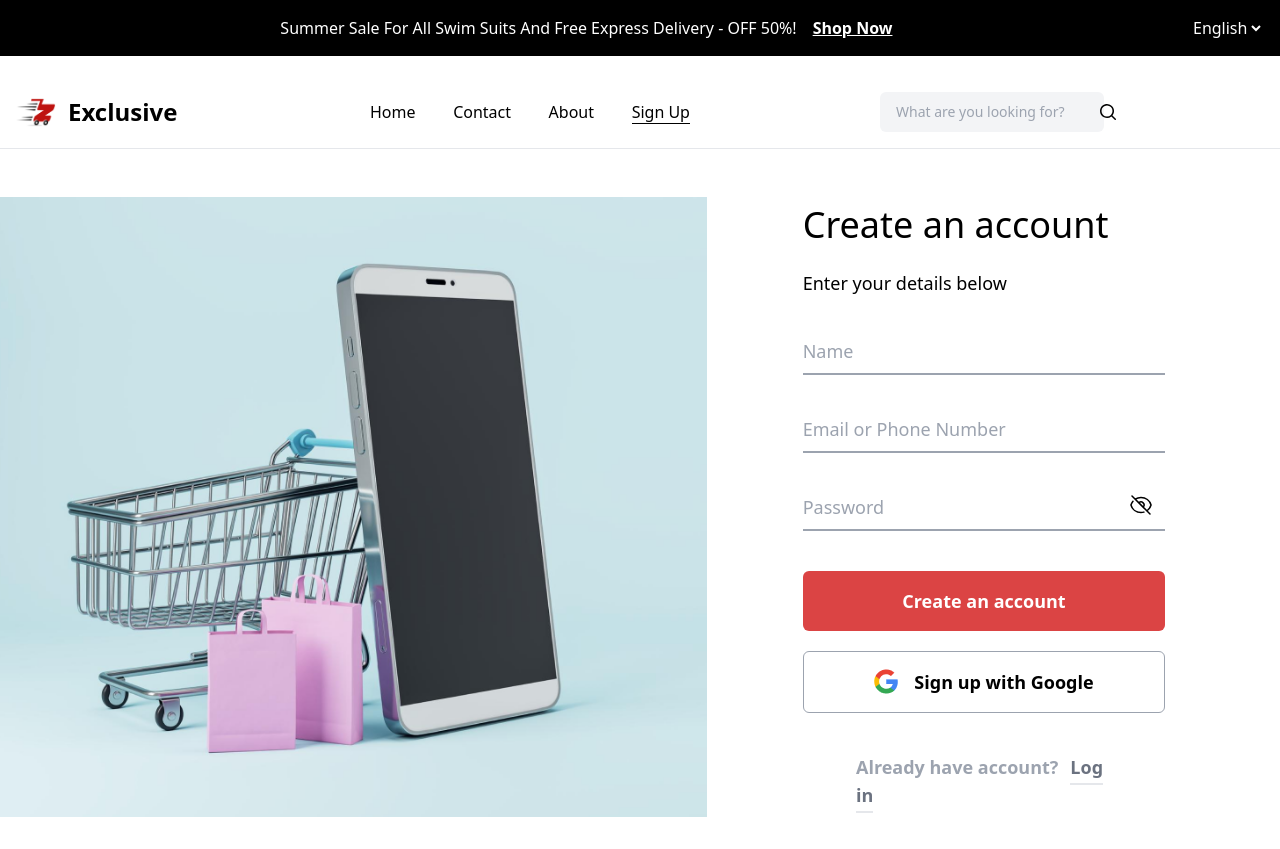
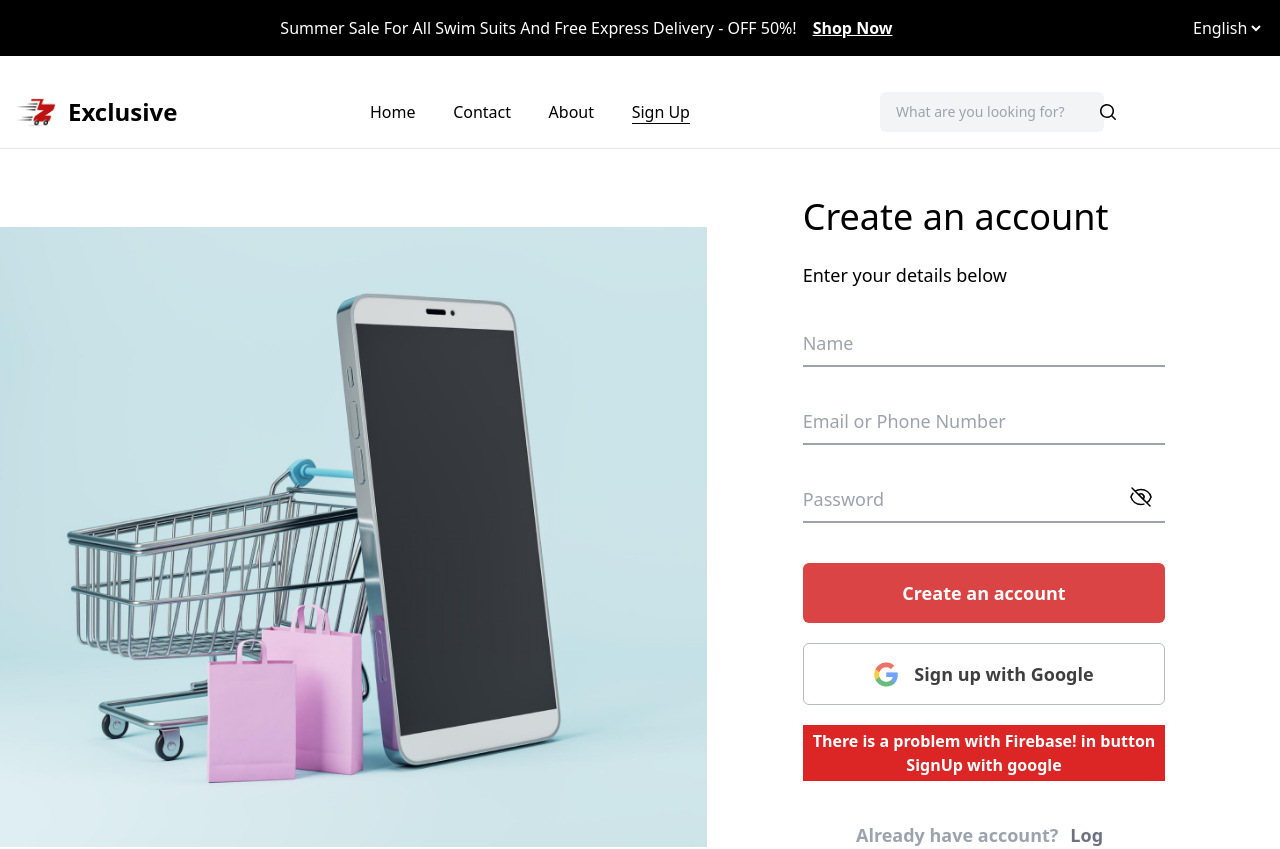
Before and after one commit to BasemYahia402/Ecommerce, a React (Vite) app: page /signup in a window 1280 px wide. Shown: the top 849 px of the page. Built offline with nearby package versions, Linux system fonts and the light colour scheme.

Commit message:
Make button disable and add warning message

```diff
--- a/src/Pages/Registration/SignUp.jsx
+++ b/src/Pages/Registration/SignUp.jsx
@@ -184,14 +184,20 @@ const SignUp = () => {
             </button>
             <button
               type="button"
-              className={`${styleButton} flex items-center justify-center py-3 border border-gray-400 md:px-5 rtl:flex-row-reverse`}
+              className={`${styleButton} flex items-center justify-center py-3 border border-gray-400 md:px-5 rtl:flex-row-reverse disabled:opacity-75`}
               onClick={handleSignUpWithGoogle}
+              disabled
             >
               <img src={googleImg} alt="googleImg" className="mr-4" />
               <span className="text-lg font-semibold ">
                 {t("Signup.Sign up with Google")}
               </span>
             </button>
+            <p className="p-1 mt-5 font-bold text-center text-white bg-red-600">
+              {t(
+                "Signup.There is a problem with Firebase! in button SignUp with google"
+              )}
+            </p>
             <p className="w-64 mx-auto mt-10 text-lg font-semibold text-gray-400 rtl:w-72">
               {t("Signup.Already have account?")}
               <Link to="/login" className="pb-1 ml-3 text-gray-500 border-b-2">
```
